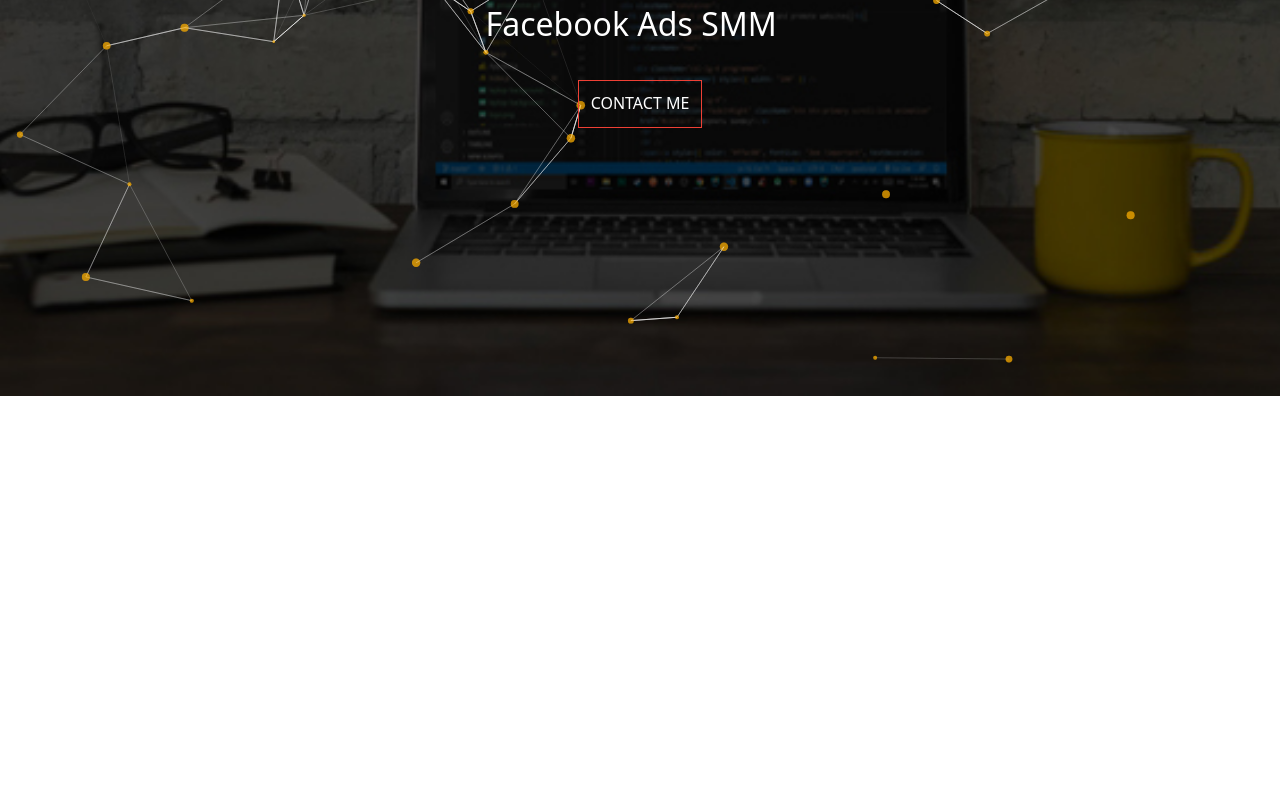
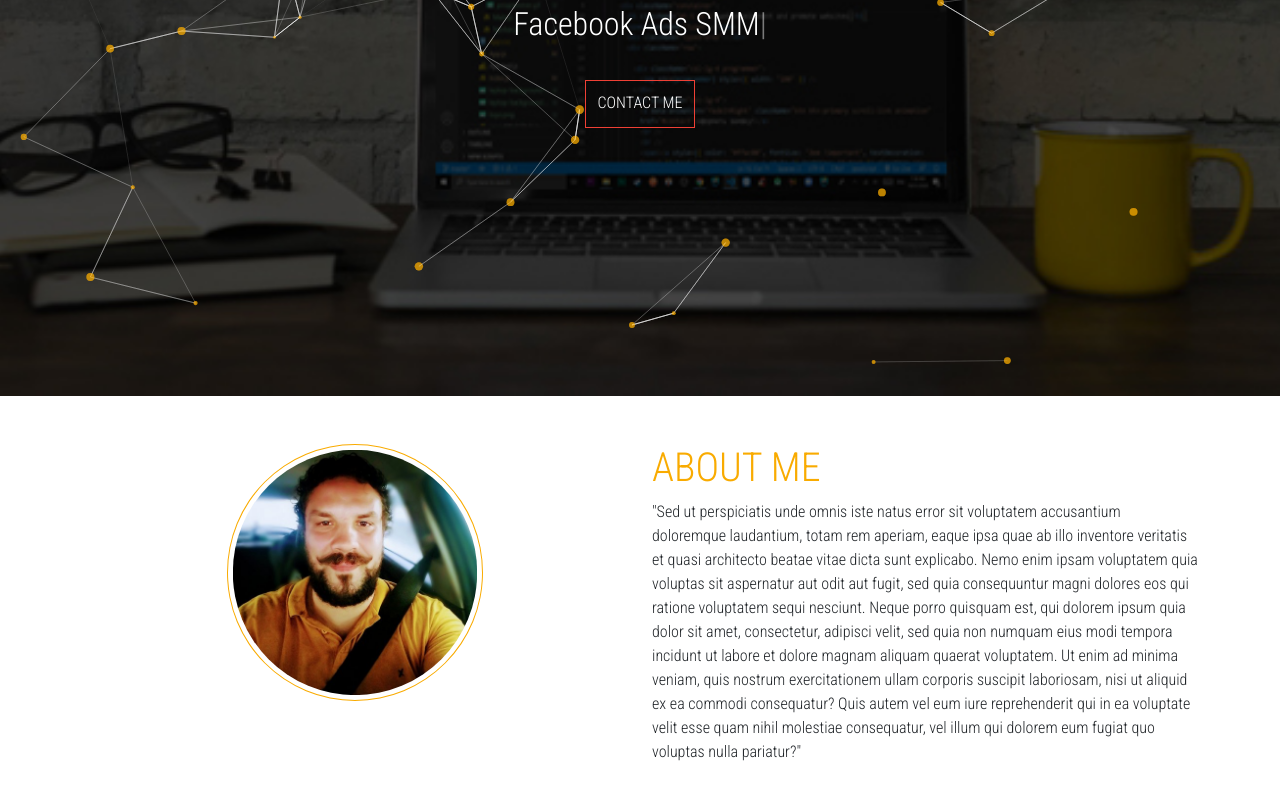
Before and after one commit to alekszemz/react-portfolio-app, a React (Create React App) app: page / in a window 1280 px wide. Shown: the part 436-1236 px from the top of the page. Before the commit the page ends 832 px from the top, so only its background shows below. Built offline with nearby package versions, Linux system fonts and the light colour scheme.

Commit message:
About Me Completed

```diff
--- a/src/App.css
+++ b/src/App.css
@@ -9,7 +9,7 @@
 }
 
 body {
-  font-family: "Roboto Condesed" sans-serif;
+  font-family: "Roboto Condensed", sans-serif !important;
 }
 
 /************************ NAVBAR ************************/
@@ -126,7 +126,7 @@
 
 /*------ PARTICLES JS ------ */
 .tsparticles-canvas-el {
-  position: absolute;
+  position: absolute !important;
   height: 100vh;
   width: 100vw;
   z-index: 1;
@@ -137,3 +137,28 @@
     display: none;
   }
 }
+
+/************************ ABOUT ME ************************/
+.photo-wrap {
+  display: flex;
+  justify-content: center;
+  align-items: center;
+}
+
+.profile-img {
+  width: 16rem;
+  border-radius: 50%;
+  padding: 0.3rem;
+  border: 1px solid var(--primary-orange);
+}
+
+.about-heading {
+  text-transform: uppercase;
+  color: var(--primary-orange);
+}
+
+@media (max-width: 468px) {
+  .profile-img {
+    width: 10rem;
+  }
+} ;
--- a/src/App.js
+++ b/src/App.js
@@ -4,6 +4,7 @@
 import Particles from "react-tsparticles";
 import Navbar from "./components/Navbar";
 import Header from "./components/Header";
+import AboutMe from "./components/AboutMe";
 
 function App() {
   return (
@@ -108,6 +109,7 @@
       />
       <Navbar />
       <Header />
+      <AboutMe />
     </>
   );
 }
--- /dev/null
+++ b/src/components/AboutMe.js
@@ -0,0 +1,37 @@
+import React from "react";
+import author from "../me.jpg";
+
+function AboutMe() {
+  return (
+    <div className="container py-5">
+      <div className="row">
+        <div className="col-lg-6 col-xm-12">
+          <div className="photo-wrap mb-5">
+            <img className="profile-img" src={author} alt="Author..." />
+          </div>
+        </div>
+        <div className="col-lg-6 col-xm-12">
+          <h1 className="about-heading">About Me</h1>
+          <p>
+            "Sed ut perspiciatis unde omnis iste natus error sit voluptatem
+            accusantium doloremque laudantium, totam rem aperiam, eaque ipsa
+            quae ab illo inventore veritatis et quasi architecto beatae vitae
+            dicta sunt explicabo. Nemo enim ipsam voluptatem quia voluptas sit
+            aspernatur aut odit aut fugit, sed quia consequuntur magni dolores
+            eos qui ratione voluptatem sequi nesciunt. Neque porro quisquam est,
+            qui dolorem ipsum quia dolor sit amet, consectetur, adipisci velit,
+            sed quia non numquam eius modi tempora incidunt ut labore et dolore
+            magnam aliquam quaerat voluptatem. Ut enim ad minima veniam, quis
+            nostrum exercitationem ullam corporis suscipit laboriosam, nisi ut
+            aliquid ex ea commodi consequatur? Quis autem vel eum iure
+            reprehenderit qui in ea voluptate velit esse quam nihil molestiae
+            consequatur, vel illum qui dolorem eum fugiat quo voluptas nulla
+            pariatur?"
+          </p>
+        </div>
+      </div>
+    </div>
+  );
+}
+
+export default AboutMe;
```
Also changed, not shown: src/me.jpg (added).
